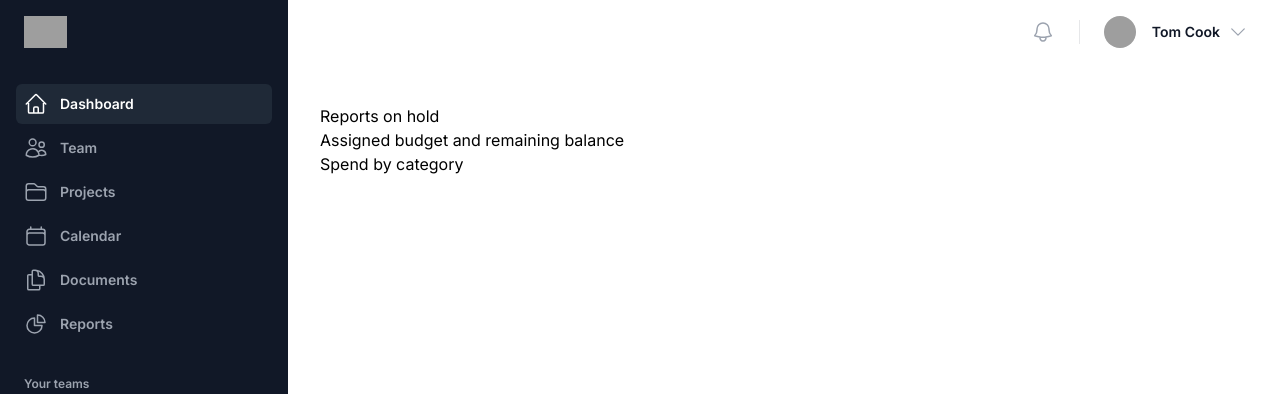
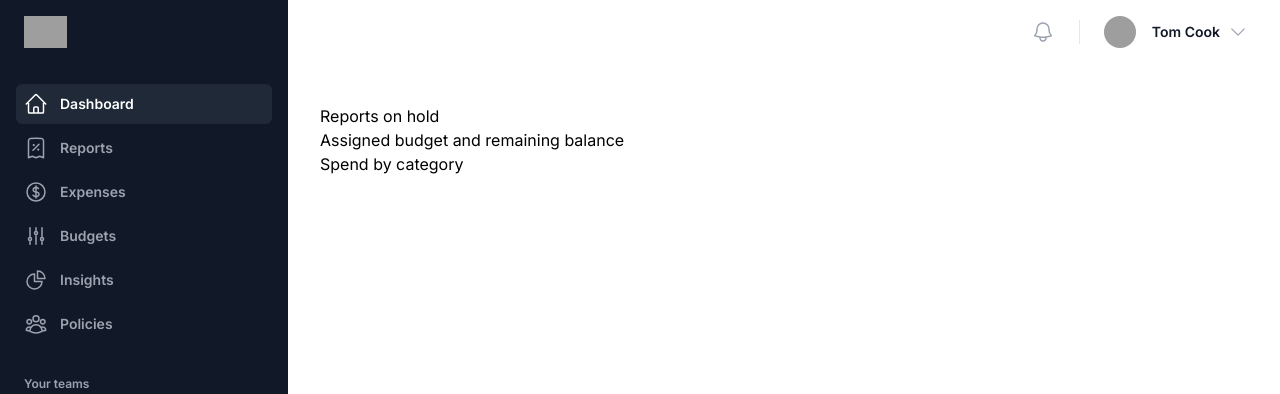
Before and after one commit to hayata-suenaga/next-test, a Next.js app: page / in a window 1280 px wide. Shown: the top 394 px of the page. Built offline with nearby package versions, Linux system fonts and the light colour scheme; grey boxes are pictures that could not be loaded.

Commit message:
feat: update main menu items

```diff
--- a/src/components/Shell/consts.ts
+++ b/src/components/Shell/consts.ts
@@ -1,19 +1,19 @@
 import {
-  CalendarIcon,
   ChartPieIcon,
-  DocumentDuplicateIcon,
-  FolderIcon,
   HomeIcon,
-  UsersIcon,
+  ReceiptPercentIcon,
+  CurrencyDollarIcon,
+  AdjustmentsVerticalIcon,
+  UserGroupIcon,
 } from "@heroicons/react/24/outline";
 
 export const mainMenuItems = [
   { name: "Dashboard", href: "#", icon: HomeIcon, current: true },
-  { name: "Team", href: "#", icon: UsersIcon, current: false },
-  { name: "Projects", href: "#", icon: FolderIcon, current: false },
-  { name: "Calendar", href: "#", icon: CalendarIcon, current: false },
-  { name: "Documents", href: "#", icon: DocumentDuplicateIcon, current: false },
-  { name: "Reports", href: "#", icon: ChartPieIcon, current: false },
+  { name: "Reports", href: "#", icon: ReceiptPercentIcon, current: false },
+  { name: "Expenses", href: "#", icon: CurrencyDollarIcon, current: false },
+  { name: "Budgets", href: "#", icon: AdjustmentsVerticalIcon, current: false },
+  { name: "Insights", href: "#", icon: ChartPieIcon, current: false },
+  { name: "Policies", href: "#", icon: UserGroupIcon, current: false },
 ];
 export const teamMenuItems = [
   { id: 1, name: "Heroicons", href: "#", initial: "H", current: false },
```
